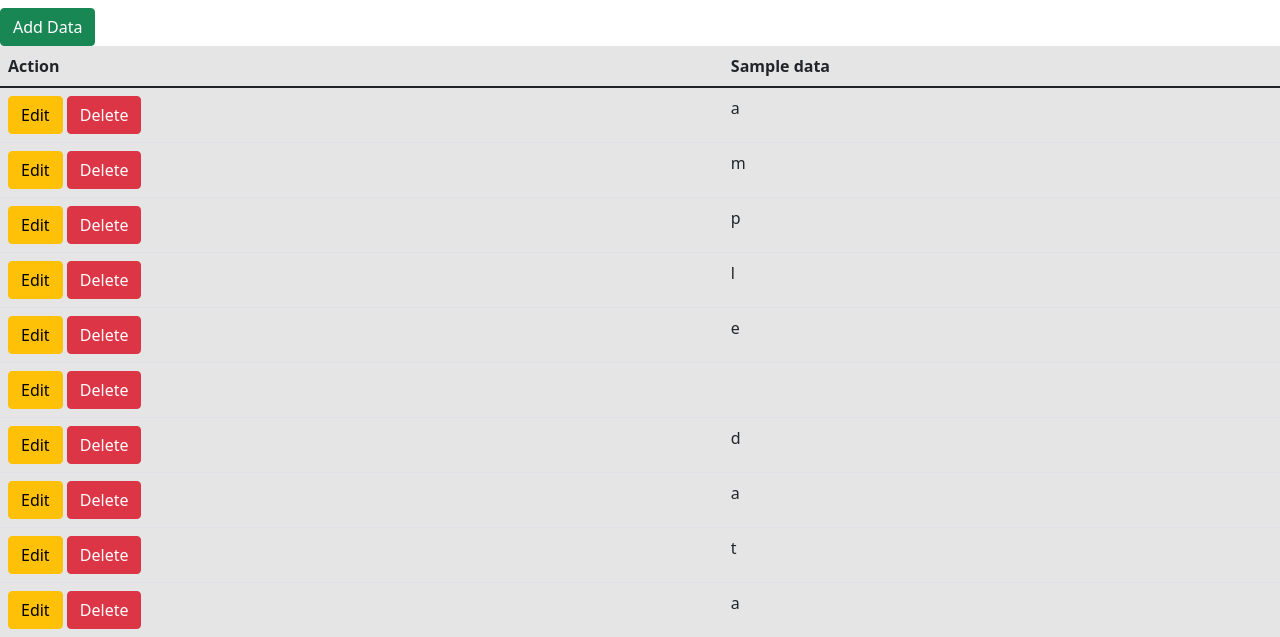
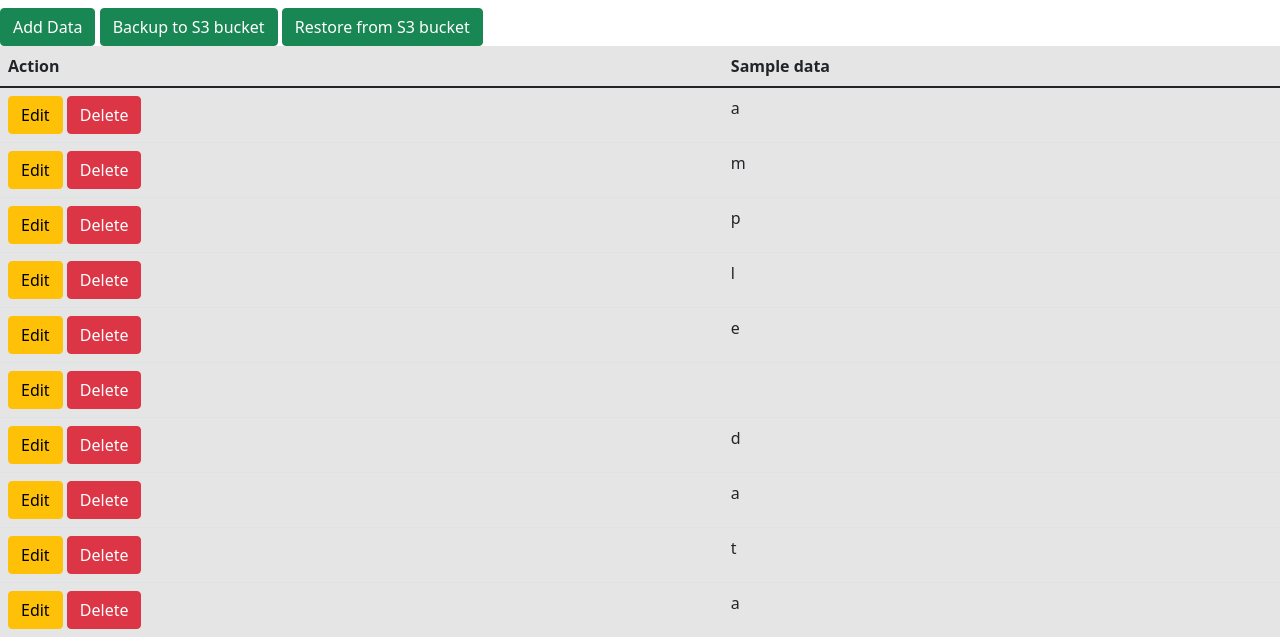
Before and after one commit to Mohammad-Toseef/CRUD-Application-Testing, a Flask app: template HTTPServer/crud/templates/Success.html in a window 1280 px wide. Shown: the top 637 px of the page. Run offline with Flask 2, Linux system fonts and the light colour scheme; the template is opened without the code that fills it: most values are stand-ins (such as "Sample title", 1, 10 or a date in 2020); some libraries are stand-ins or nearby versions.

Commit message:
added backup and restore buttons

```diff
--- a/HTTPServer/crud/templates/Success.html
+++ b/HTTPServer/crud/templates/Success.html
@@ -2,6 +2,8 @@
 {% block content %}
 <h1> {{msg}} </h1>
 <a href="/add" type="button" class="btn btn-success">Add Data</a>
+<a href="/backup" type="button" class="btn btn-success">Backup to S3 bucket</a>
+<a href="/restore" type="button" class="btn btn-success">Restore from S3 bucket</a>
 <table class="table">
   <thead>
     <tr>
```
